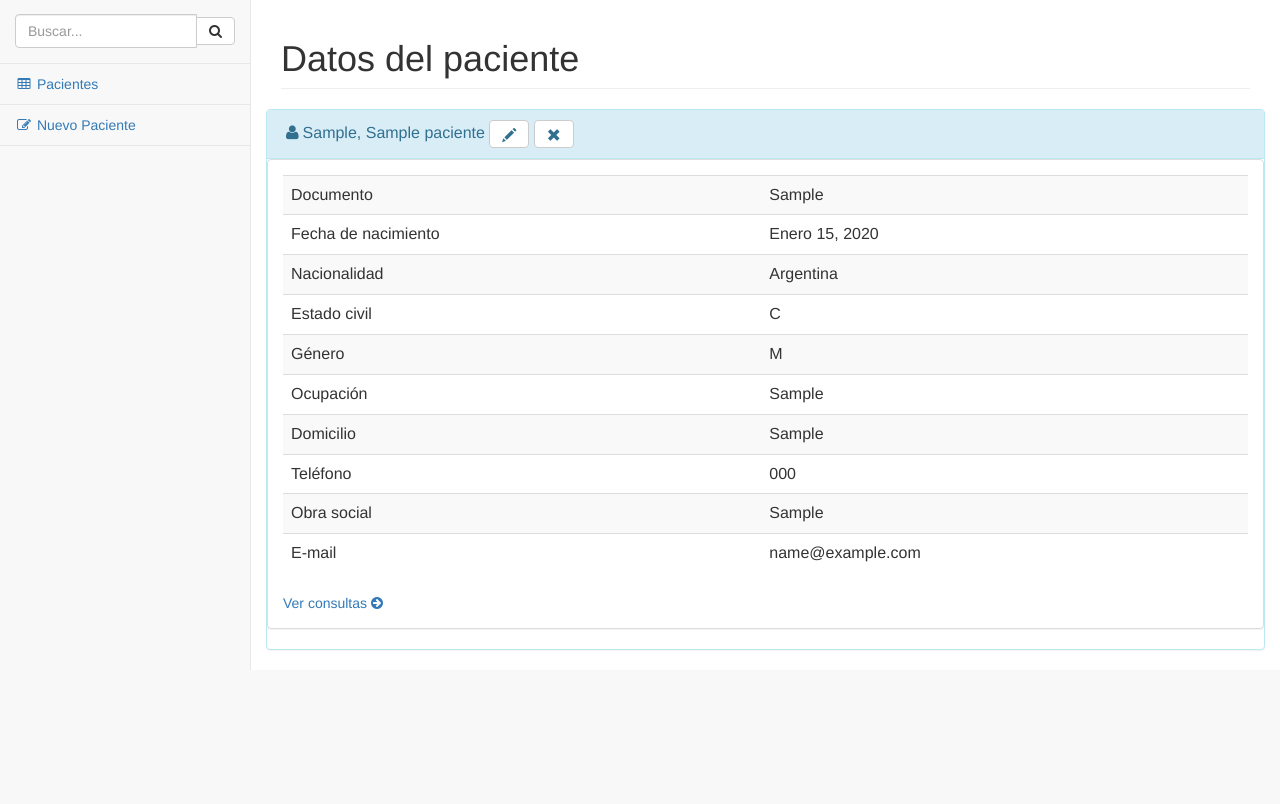
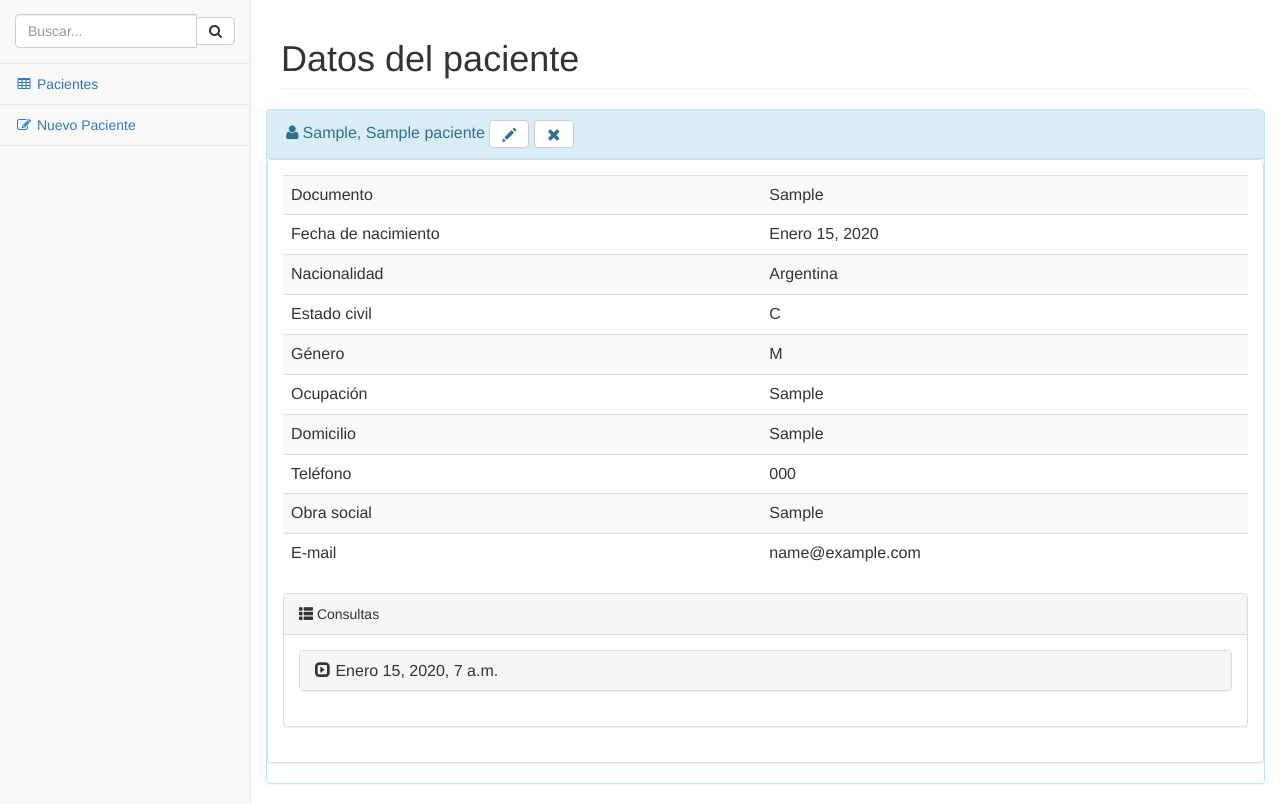
Before and after one commit to emilopez/fava, a Django app: page /paciente/1/ in a window 1280 px wide. Shown: the part 52-856 px from the top of the page. Before the commit the page ends 722 px from the top, so only its background shows below. Run offline with Django 3.2, Linux system fonts and the light colour scheme; a user stored in the database is signed in; tables that the repository leaves empty hold one stand-in row (values such as "Sample post"); some libraries are stand-ins or nearby versions.

Commit message:
agrego listado de consultas de cada pacientee

```diff
--- a/hc/models.py
+++ b/hc/models.py
@@ -46,6 +46,9 @@ class Consulta(models.Model):
     fecha = models.DateTimeField(auto_now=True)   # Almacena la fecha actual
     entrada = models.TextField(blank=True, null=True)
 
+    class Meta:
+        ordering = ["-fecha"]
+
 class Adjunto(models.Model):
     consulta = models.ForeignKey("hc.Consulta")
     archivo = models.FileField(blank=True, null=True, upload_to="Consulta")
--- a/hc/templates/hc/paciente.html
+++ b/hc/templates/hc/paciente.html
@@ -34,12 +34,33 @@
                                         <tr><td>E-mail</td><td>{{ paciente.email }}</td></tr>
                                     </tbody>
                                 </table>
-                                <div class="text-left">
-                                    <a href="#">Ver consultas <i class="fa fa-arrow-circle-right"></i></a>
-                                </div>
                             </div>
                             <!-- /.table-responsive -->
-
+                            <div class="panel panel-default">
+                                <div class="panel-heading"> <i class="glyphicon glyphicon-th-list"></i> Consultas </div>
+                                <!-- .panel-heading -->
+                                <div class="panel-body">
+                                    <div class="panel-group" id="accordion">
+                                        {% for consulta in paciente.consultas.all %}
+                                            <div class="panel panel-default">
+                                                <div class="panel-heading">
+                                                    <h4 class="panel-title">
+                                                        <a data-toggle="collapse" data-parent="#accordion" href="#collapse{{ forloop.counter0 }}"><i class="glyphicon glyphicon-expand"></i> {{consulta.fecha}}</a>
+                                                    </h4>
+                                                </div>
+                                                <div id="collapse{{ forloop.counter0 }}" class="panel-collapse collapse">
+                                                    <div class="panel-body">
+                                                        {{consulta.entrada}}
+                                                    </div>
+                                                </div>
+                                            </div>
+                                        {% empty %}
+                                            <p>No hay consultas :(</p>
+                                        {% endfor %}
+                                    </div>
+                                </div>
+                                <!-- .panel-body -->
+                            </div>
                         </div>
                         <!-- /.panel-body -->
                     </div>
--- a/hc/urls.py
+++ b/hc/urls.py
@@ -7,4 +7,5 @@ urlpatterns = [
     url(r'^paciente/nuevo/$', views.paciente_nuevo, name='paciente_nuevo'),
     url(r'^paciente/(?P<pk>\d+)/editar/$', views.paciente_editar, name='paciente_editar'),
     url(r'^paciente/(?P<pk>\d+)/eliminar/$', views.paciente_eliminar, name='paciente_eliminar'),
+    url(r'^paciente/(?P<pk>\d+)/consultas/$', views.paciente_consultas, name='paciente_consultas'),
 ]
--- a/hc/views.py
+++ b/hc/views.py
@@ -45,3 +45,7 @@ def paciente_eliminar(request, pk):
     paciente = get_object_or_404(Paciente, pk=pk)
     paciente.delete()
     return redirect('pacientes')
+
+@login_required
+def paciente_consultas(request, pk):
+    pass
```
